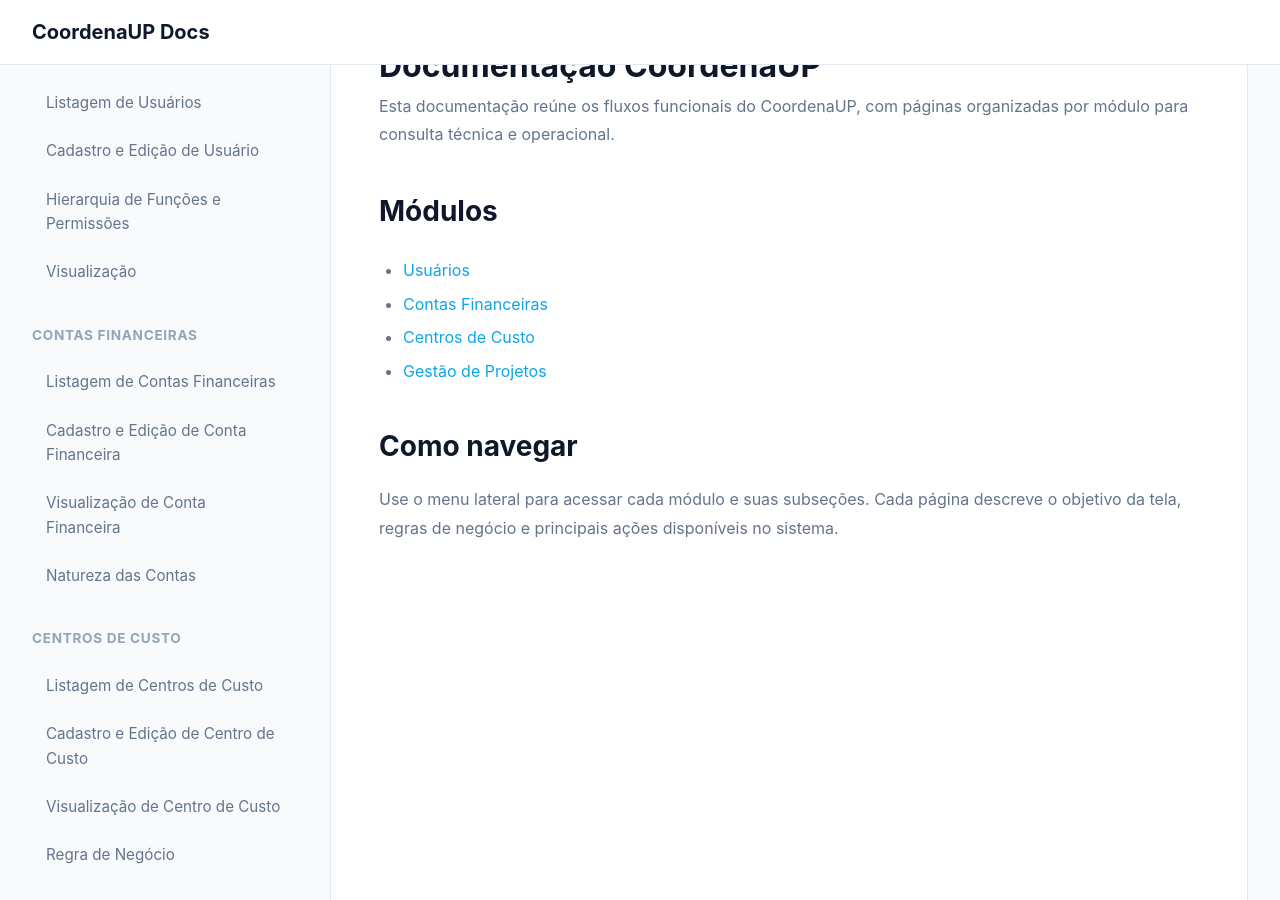
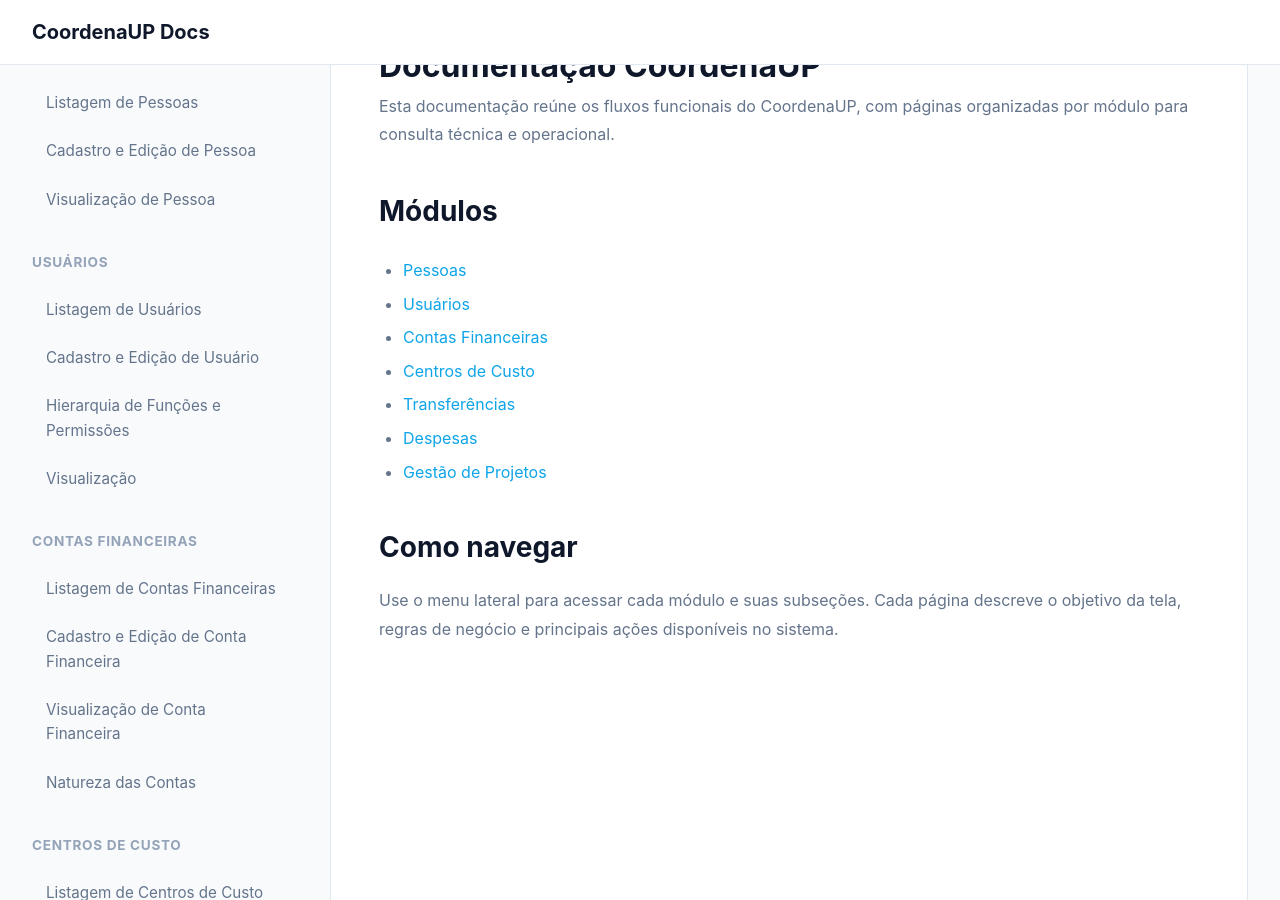
Before and after one commit to DEVEXP-IGN/CoordenaUp-Documentation, a Jekyll site: the page built from index.md, in a window 1280 px wide and 900 px high, scrolled down 344 px. Built offline with Jekyll 4.4.1, drawn with Linux system fonts in a browser that asks for light colours; some of the changed text lies outside the part shown.

Commit message:
Add groups url

```diff
--- a/_data/groups.yml
+++ b/_data/groups.yml
@@ -2,6 +2,17 @@
   title: Tela Inicial
   url: /
   sections: []
+
+- key: pessoas
+  title: Pessoas
+  url: /pessoas/
+  sections:
+    - title: Listagem de Pessoas
+      url: /pessoas/listagem-de-pessoas/
+    - title: Cadastro e Edição de Pessoa
+      url: /pessoas/cadastro-edicao-pessoa/
+    - title: Visualização de Pessoa
+      url: /pessoas/visualizacao-pessoa/
 
 - key: usuarios
   title: Usuários
@@ -42,6 +53,32 @@
     - title: Regra de Negócio
       url: /centros-de-custo/regra-de-negocio/
 
+- key: transferencias
+  title: Transferências
+  url: /transferencias/
+  sections:
+    - title: Listagem de Transferências
+      url: /transferencias/listagem-de-transferencias/
+    - title: Cadastro e Edição de Transferência
+      url: /transferencias/cadastro-edicao-transferencia/
+    - title: Visualização de Transferência
+      url: /transferencias/visualizacao-transferencia/
+    - title: Regras de Negócio
+      url: /transferencias/regras-de-negocio/
+
+- key: despesas
+  title: Despesas
+  url: /despesas/
+  sections:
+    - title: Listagem de Despesas
+      url: /despesas/listagem-de-despesas/
+    - title: Cadastro e Edição de Despesa
+      url: /despesas/cadastro-edicao-despesa/
+    - title: Auditoria e Alocação
+      url: /despesas/auditoria-e-alocacao/
+    - title: Visualização de Despesa
+      url: /despesas/visualizacao-despesa/
+
 - key: projetos
   title: Gestão de Projetos
   url: /projetos/
--- a/index.md
+++ b/index.md
@@ -12,9 +12,12 @@ Esta documentação reúne os fluxos funcionais do CoordenaUP, com páginas orga
 ## Módulos
 
 <ul class="section-links">
+  <li><a href="{{ '/pessoas/' | relative_url }}">Pessoas</a></li>
   <li><a href="{{ '/usuarios/' | relative_url }}">Usuários</a></li>
   <li><a href="{{ '/contas-financeiras/' | relative_url }}">Contas Financeiras</a></li>
   <li><a href="{{ '/centros-de-custo/' | relative_url }}">Centros de Custo</a></li>
+  <li><a href="{{ '/transferencias/' | relative_url }}">Transferências</a></li>
+  <li><a href="{{ '/despesas/' | relative_url }}">Despesas</a></li>
   <li><a href="{{ '/projetos/' | relative_url }}">Gestão de Projetos</a></li>
 </ul>
 
```
